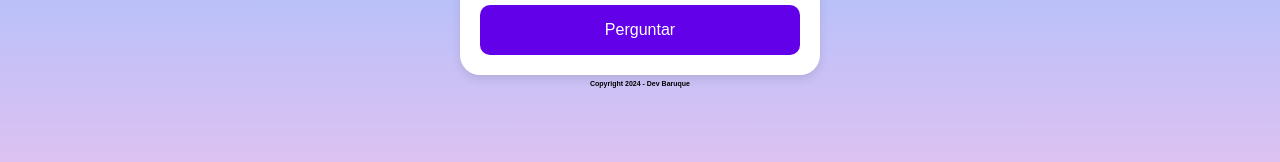
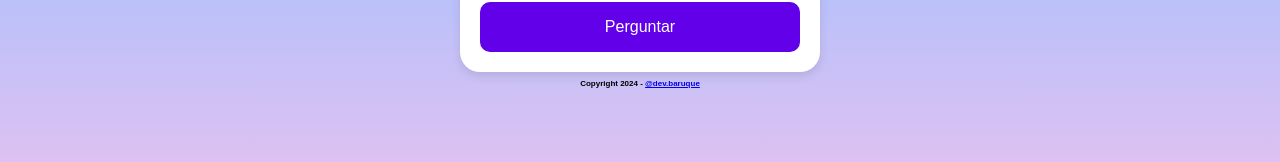
Before and after one commit to devbaruque/biblia, a plain HTML site: page index.html in a window 1280 px wide. Shown: the part 495-657 px from the top of the page. Drawn offline with Linux system fonts and the light colour scheme.

Commit message:
link do dev

```diff
--- a/index.html
+++ b/index.html
@@ -36,7 +36,7 @@
                 </div>
             </div>
         </div>
-        <p class="copy"><strong>Copyright 2024 - Dev Baruque</strong></p>
+        <p class="copy"><strong>Copyright 2024 - <a href="https://cartao-henna.vercel.app/" target="_blank">@dev.baruque</a></strong></p>
     </div>
     <script src="script.js" type="module"></script>
 </body>
--- a/styles.css
+++ b/styles.css
@@ -140,6 +140,6 @@ button:disabled {
 .copy {
     bottom: 15px;
     color: #000000;
-    font-size: 7px;
-    padding: 5px;
+    font-size: 8px;
+    padding: 7px;
 }
```
